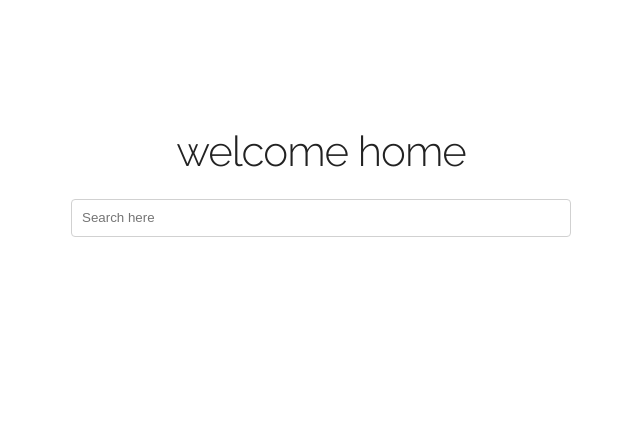
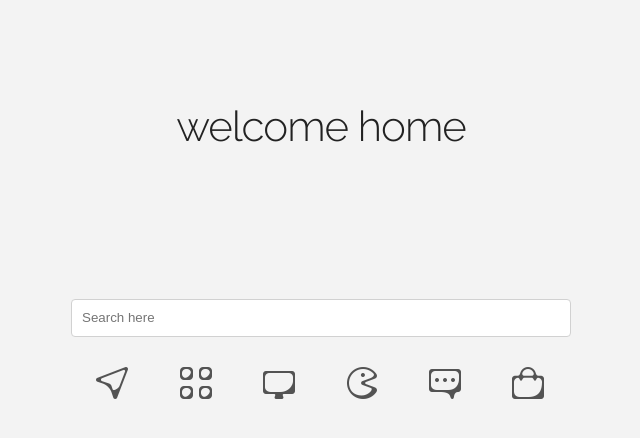
Before and after one commit to strong-code/strongcode-client, a plain HTML site: page index.html in a window 1280 px wide. Shown: the whole page, without its empty margins (319-959 px from the left). Drawn offline with nearby package versions, Linux system fonts and the light colour scheme.

Commit message:
add icons and set up basic menu styling

```diff
--- a/assets/main.css
+++ b/assets/main.css
@@ -1,13 +1,51 @@
-.container {
-  margin-top: 10%;
+body {
+  background-color: #f3f3f3;
+}
+
+#main {
+  margin-top: 8%;
   text-align: center;
 }
 
 #search {
-  marging: 0 auto;
+  margin: 0 auto;
   text-align: center;
+  width: 500px;
 }
 
 #searchBar {
-  width: 500px;
+  margin-top: 25%;
 }
+
+#buttonContainer {
+  width: 100%;
+  padding-top: 15px;
+  margin-left: 25px;
+  display: flex;
+  justify-content: space-between;
+  align-items: baseline;
+}
+
+.menu-item {
+  position: relative;
+  display: inline-block;
+}
+
+.dropdown-container {
+  display: none;
+  position: absolute;
+  min-width: 200px;
+  left: -85px;
+  z-index: 1;
+  margin-top: 15px;
+}
+
+.dropdown-container a {
+  color: black;
+  text-decoration: none;
+  display: block;
+}
+
+.dropdown-container:hover .dropdown-container { display: block; }
+
+.menu-item:hover .dropdown-container { display: block; }
--- a/index.html
+++ b/index.html
@@ -12,11 +12,40 @@
 </head>
 
 <body onload="init()">
-  <div class="container">
+  <div class="container" id="main">
     <h2>welcome home</h2>
+
     <div id="search">
       <input tabindex="1" type="text" id="searchBar"
         class="u-full-width" placeholder="Search here">
+
+      <div class="container" id="buttonContainer">
+        <div class="menu-item" id="downloads">
+          <img src="assets/icons/download.png">
+            <div class="dropdown-container">
+              <ul>
+                <a href="#">link 1</a>
+                <a href="https://rarbg.to/torrents.php">Rarbg</a>
+              </ul>
+            </div>
+        </div>
+        <div class="menu-item" id="reddit">
+          <img src="assets/icons/4chan.png">
+        </div>
+        <div class="menu-item" id="coding">
+          <img src="assets/icons/computer.png">
+        </div>
+        <div class="menu-item" id="gaming">
+          <img src="assets/icons/gaming.png">
+        </div>
+        <div class="menu-item" id="leisure">
+          <img src="assets/icons/leisure.png">
+        </div>
+        <div class="menu-item" id="finance">
+          <img src="assets/icons/business.png">
+        <div>
+
+      </div>
     </div>
   </div>
 </body
```
Also changed, not shown: assets/icons/4chan.png (added), assets/icons/business.png (added), assets/icons/computer.png (added), assets/icons/download.png (added), assets/icons/gaming.png (added), assets/icons/leisure.png (added).
